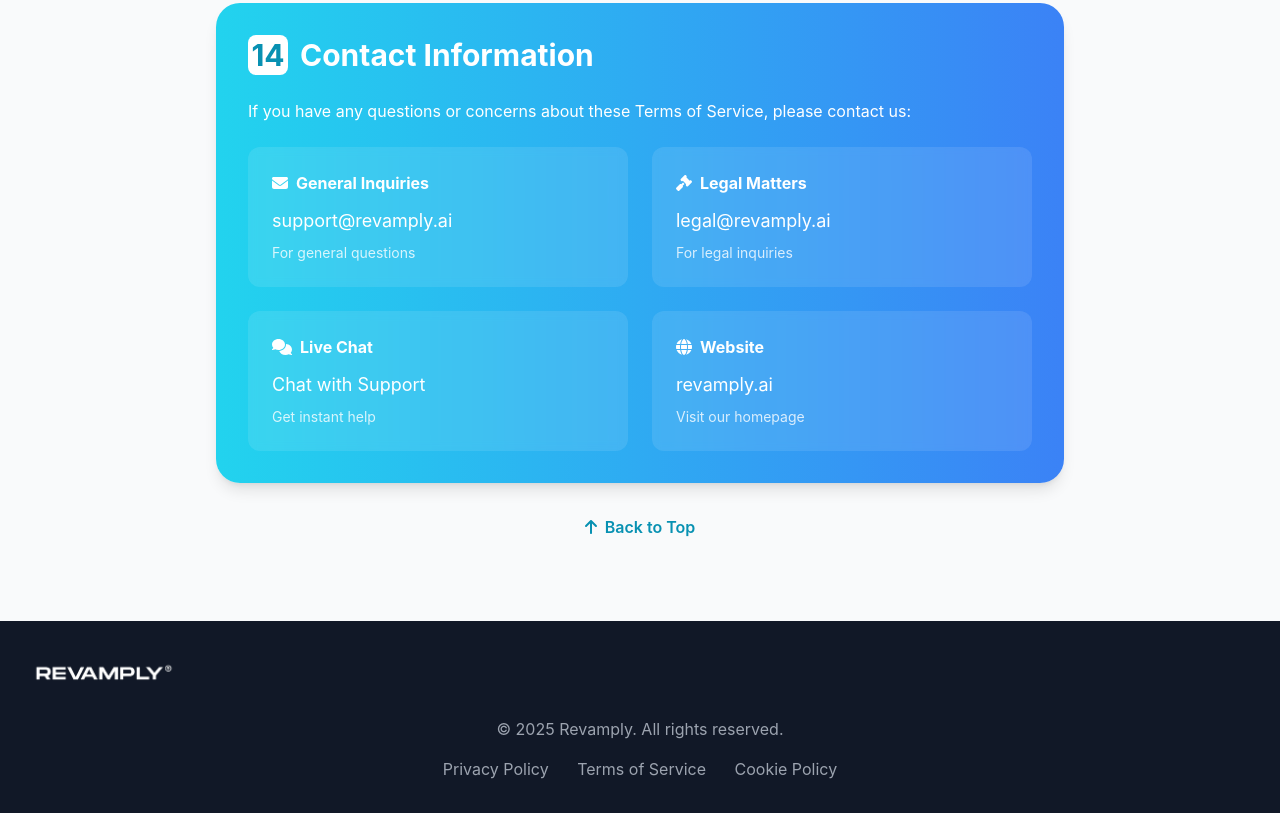
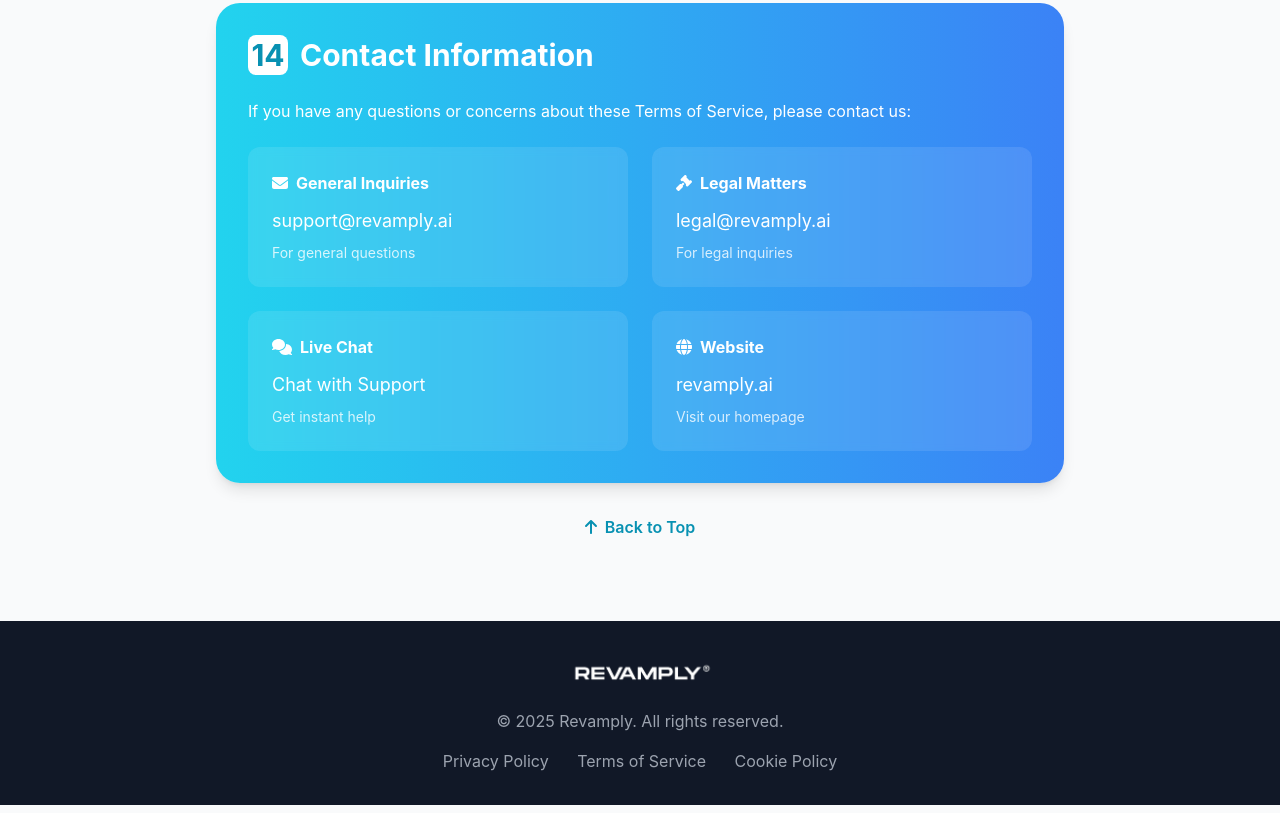
Before and after one commit to Ahmed5427/Revamply.AI, a website: page terms-of-service.html in a window 1280 px wide. Shown: the part 7937-8750 px from the top of the page. Drawn offline with nearby package versions, Linux system fonts and the light colour scheme.

Commit message:
Update terms-of-service.html

```diff
--- a/terms-of-service.html
+++ b/terms-of-service.html
@@ -651,9 +651,9 @@
     <!-- Footer -->
     <footer class="bg-gray-900 py-8">
         <div class="container mx-auto px-6 text-center">
-            <div class="flex items-center space-x-3 mb-6">
+            <div class="flex items-center justify-center space-x-3 mb-4">
                             <img src="/images/revamply-logo.png" alt="Revamply" class="h-10">
-                        </div>
+            </div>
             <p class="text-gray-400">© 2025 Revamply. All rights reserved.</p>
             <div class="mt-4 space-x-6">
                 <a href="/privacy-policy.html" class="text-gray-400 hover:text-white transition-colors">Privacy Policy</a>
```
